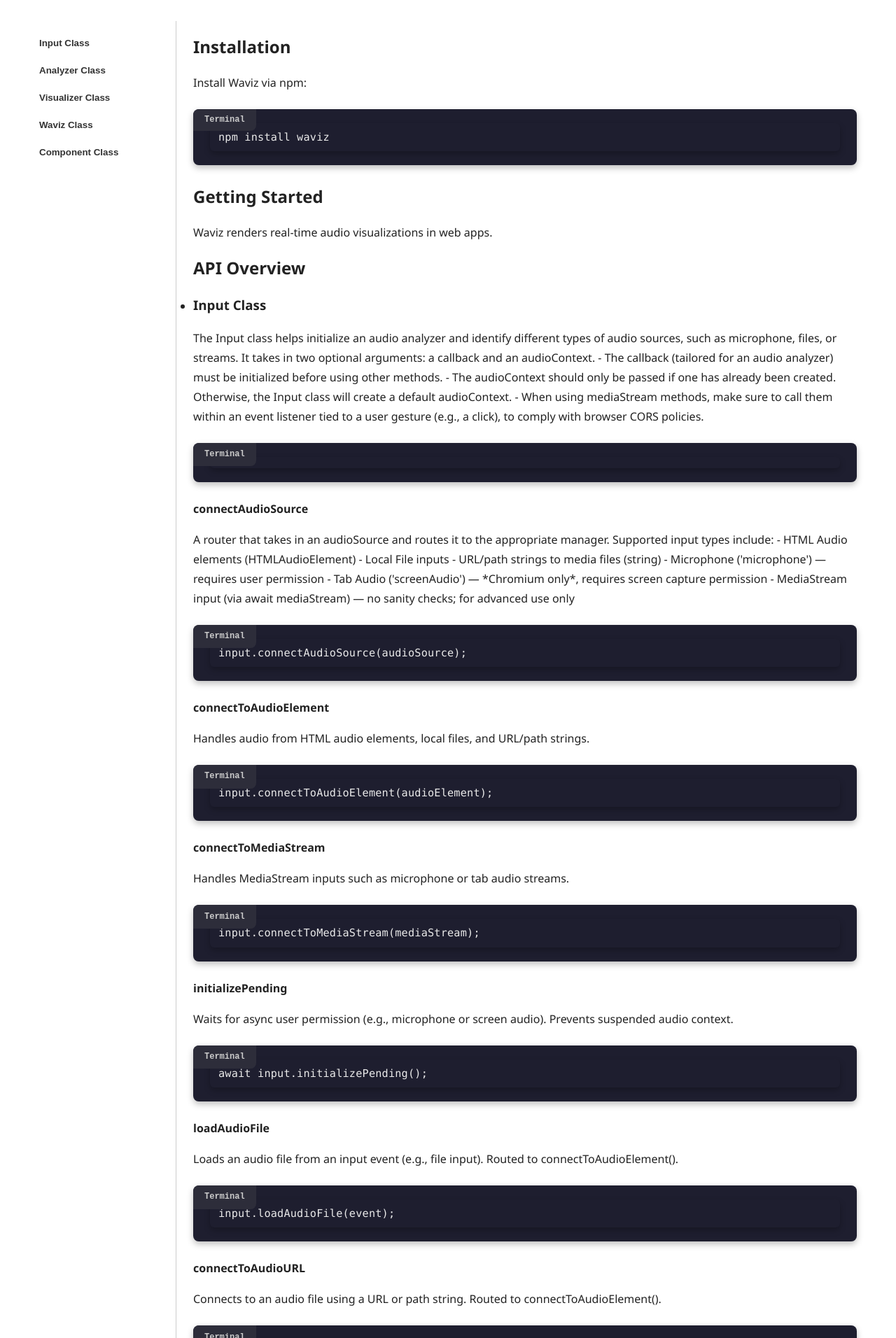
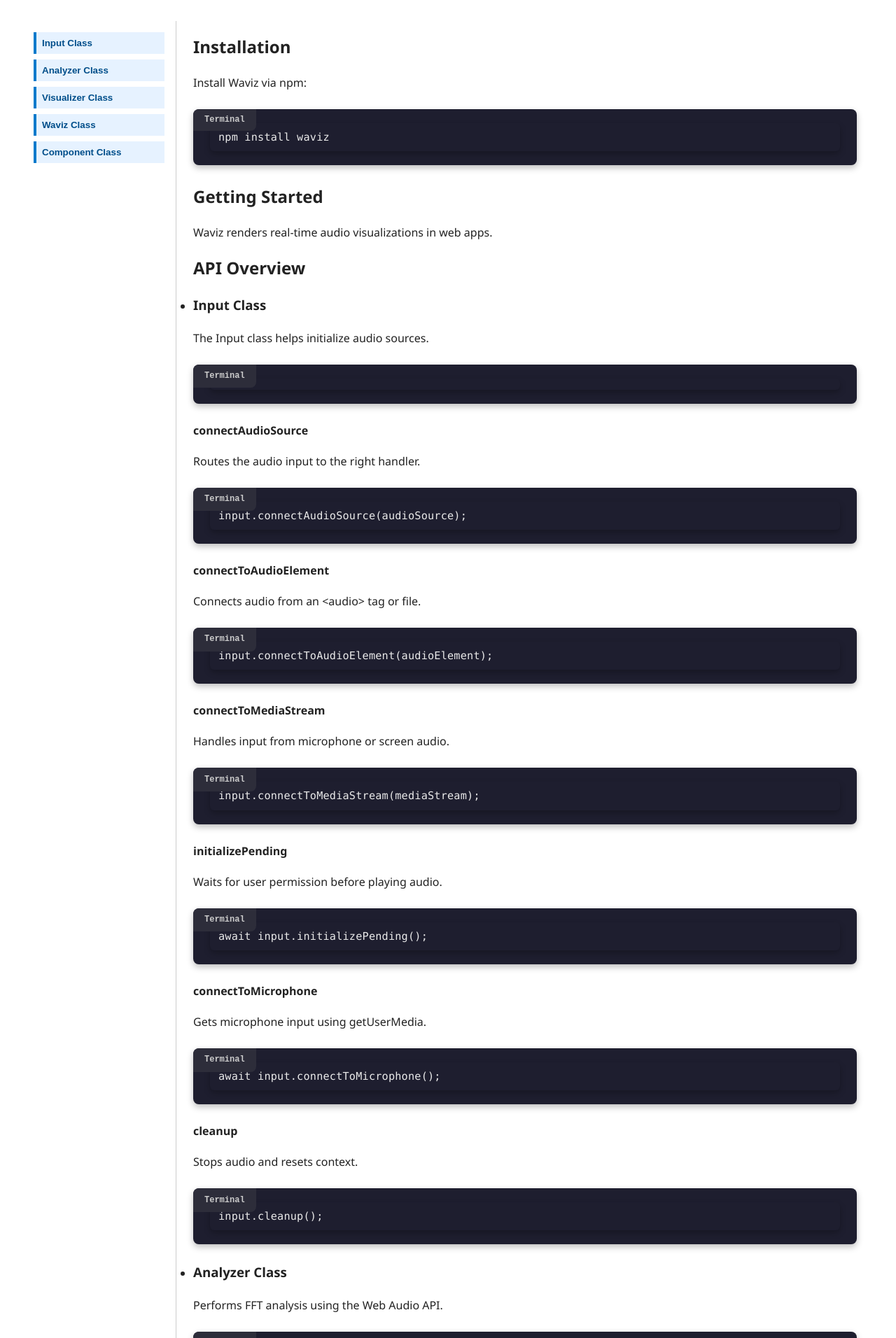
Before and after one commit to Waviz-Team/WavizWebsite, a React (Vite) app: page /docs in a window 1280 px wide. Shown: the part 248-2160 px from the top of the page at 70% size. Built offline with nearby package versions, Linux system fonts and the light colour scheme.

Commit message:
fix(docs-sidebar progress)

```diff
--- a/src/App.css
+++ b/src/App.css
@@ -326,3 +326,11 @@
   display: inline-block;
   box-shadow: 0 4px 8px rgba(0, 0, 0, 0.25);
 }
+
+/* Highlight active sidebar item (from search) */
+.sidebar-item.active {
+  background-color: #e6f2ff;
+  font-weight: bold;
+  border-left: 4px solid #007acc;
+  color: #004e8a;
+}
--- /dev/null
+++ b/src/components/bst.ts
@@ -0,0 +1,69 @@
+// Binary Search Tree for Waviz Docs live search
+export class BSTNode {
+  key: string;
+  data: any;
+  left: BSTNode | null;
+  right: BSTNode | null;
+
+  constructor(key: string, data: any) {
+    this.key = key.toLowerCase(); // for case-insensitive search
+    this.data = data;
+    this.left = null;
+    this.right = null;
+  }
+}
+
+export class BST {
+  root: BSTNode | null = null;
+
+  insert(key: string, data: any) {
+    const newNode = new BSTNode(key, data);
+
+    if (!this.root) {
+      this.root = newNode;
+      return;
+    }
+
+    let current = this.root;
+
+    while (true) {
+      if (key.toLowerCase() < current.key) {
+        if (!current.left) {
+          current.left = newNode;
+          return;
+        }
+        current = current.left;
+      } else {
+        if (!current.right) {
+          current.right = newNode;
+          return;
+        }
+        current = current.right;
+      }
+    }
+  }
+
+  search(query: string): any[] {
+    const result: any[] = [];
+    const q = query.toLowerCase().trim();
+
+    const dfs = (node: BSTNode | null) => {
+      if (!node) return;
+      if (node.key.includes(q)) result.push(node.data);
+      dfs(node.left);
+      dfs(node.right);
+    };
+
+    dfs(this.root);
+    return result;
+  }
+
+  static deduplicateResults(results: any[]): any[] {
+    const seen = new Set();
+    return results.filter((item) => {
+      if (seen.has(item.name)) return false;
+      seen.add(item.name);
+      return true;
+    });
+  }
+}
--- a/src/pages/Docs.tsx
+++ b/src/pages/Docs.tsx
@@ -1,236 +1,163 @@
-import React, { useState } from 'react';
+import React, { useState, useEffect, useRef } from 'react';
 import '../App.css';
+import { BST } from '../components/bst'; // 📘 Import our Binary Search Tree class
 
 export default function Docs() {
+  // Stores the text the user types in the search bar
   const [query, setQuery] = useState('');
+
+  // Holds the list of API items to show based on the search
+  const [filteredApiList, setFilteredApiList] = useState<any[]>([]);
+
+  // Keeps track of which sidebar section is expanded
   const [expandedSection, setExpandedSection] = useState<number | null>(null);
 
+  // Reference to the BST instance we will build and search
+  const bstRef = useRef<BST | null>(null);
+
+  // Expand/collapse section logic
   const toggleSection = (index: number) => {
     setExpandedSection((prev) => (prev === index ? null : index));
   };
 
+  // Full documentation content (name, description, methods, etc.)
   const apiList = [
     {
       name: 'Input Class',
-    description: `The Input class helps initialize an audio analyzer and identify different types of audio sources, such as microphone, files, or streams.
-
-    It takes in two optional arguments: a callback and an audioContext.
-
-    - The callback (tailored for an audio analyzer) must be initialized before using other methods.
-    - The audioContext should only be passed if one has already been created. Otherwise, the Input class will create a default audioContext.
-    - When using mediaStream methods, make sure to call them within an event listener tied to a user gesture (e.g., a click), to comply with browser CORS policies.`,
+      description: 'The Input class helps initialize audio sources.',
       content: '',
       methods: [
         {
           name: "connectAudioSource",
-  description: `A router that takes in an audioSource and routes it to the appropriate manager.
-
-Supported input types include:
-- HTML Audio elements (HTMLAudioElement)
-- Local File inputs
-- URL/path strings to media files (string)
-- Microphone ('microphone') — requires user permission
-- Tab Audio ('screenAudio') — *Chromium only*, requires screen capture permission
-- MediaStream input (via await mediaStream) — no sanity checks; for advanced use only`,
+          description: "Routes the audio input to the right handler.",
           content: `input.connectAudioSource(audioSource);`
         },
         {
           name: "connectToAudioElement",
-    description:
-      "Handles audio from HTML audio elements, local files, and URL/path strings.",
+          description: "Connects audio from an <audio> tag or file.",
           content: `input.connectToAudioElement(audioElement);`,
         },
         {
           name: "connectToMediaStream",
-    description:
-      "Handles MediaStream inputs such as microphone or tab audio streams.",
+          description: "Handles input from microphone or screen audio.",
           content: `input.connectToMediaStream(mediaStream);`,
         },
         {
           name: "initializePending",
-    description:
-      "Waits for async user permission (e.g., microphone or screen audio). Prevents suspended audio context.",
+          description: "Waits for user permission before playing audio.",
           content: `await input.initializePending();`,
         },
         {
-    name: "loadAudioFile",
-    description:
-      "Loads an audio file from an input event (e.g., file input). Routed to connectToAudioElement().",
-    content: `input.loadAudioFile(event);`,
-  },
-  {
-    name: "connectToAudioURL",
-    description:
-      "Connects to an audio file using a URL or path string. Routed to connectToAudioElement().",
-    content: `input.connectToAudioURL("path/to/audio.mp3");`,
-  },
-  {
-    name: "connectToHTMLElement",
-    description:
-      "Connects an existing HTML audio element to Web Audio API. Listens for 'play' to resume audio context.",
-    content: `input.connectToHTMLElement(document.getElementById("myAudio"));`,
-  },
-  {
           name: "connectToMicrophone",
-    description:
-      "Accesses the user's microphone using getUserMedia. Routed from initializePending(). Supported by modern browsers.",
+          description: "Gets microphone input using getUserMedia.",
           content: `await input.connectToMicrophone();`,
         },
         {
-    name: "connectToScreenAudio",
-    description:
-      "Captures audio from the current browser tab using getDisplayMedia. Only supported in Chromium browsers.",
-    content: `await input.connectToScreenAudio();`,
-  },
-  {
-    name: "getSourceNode",
-    description: "Returns the current source node connected to Web Audio API.",
-    content: `input.getSourceNode();`,
-  },
-  {
-    name: "getAudioContext",
-    description: "Returns the current audioContext being used.",
-    content: `input.getAudioContext();`,
-  },
-  {
           name: "cleanup",
-    description:
-      "Disconnects and clears the current audio context. Requires reinitialization to reuse.",
+          description: "Stops audio and resets context.",
           content: `input.cleanup();`,
         },
-]
-,
+      ],
     },
     {
       name: 'Analyzer Class',
-      description: `The AudioAnalyzer class provides an in-house analyzer for audio data while maintaining clear separation of concerns. It uses the Web Audio API to run Fourier transformations on a given audio context. The core method, startAnalysis, takes two required arguments:
-
-      - audioContext (AudioContext): The audio environment
-      - sourceNode (AudioNode): The audio source to analyze
-
-      startAnalysis creates an analyser node and begins FFT (Fast Fourier Transform) analysis. Default fftSize is 2048. A future update will allow users to change fftSize dynamically.`,
+      description: 'Performs FFT analysis using the Web Audio API.',
       content: `analyzer.startAnalysis(audioContext, sourceNode);`,
       methods: [
         {
           name: 'startAnalysis',
-      description:
-        'The primary method of the audioAnalyzer class. It will run a Fourier analysis on the audioContext using .createAnalyser() defined by WebAudioApi. By default, it will take a fftSize of 2048. Future Update: Allow users to dynamically change fftSize!',
+          description: 'Starts analyzing the input audio.',
           content: 'analyzer.startAnalysis(audioContext, sourceNode);',
         },
-
         {
           name: 'getFrequencyData',
-        description: ' allows users/functions to pull the array of frequency data mapped by FFT in bins to access. The array will be of type 8-bit unsigned integers with an array length of 1/2 the fftSize.',
+          description: 'Gets current frequency data from audio.',
           content: 'const data = analyzer.getFrequencyData();',
         },
         {
           name: 'getTimeDomainData',
-      description:
-        'allows users/functions to pull the array of time mapped data by FFT in bins to access. The array will be of type 8-bit unsigned integers with an array length of 1/2 the fftSize.',
+          description: 'Gets waveform data from audio.',
           content: 'const waveform = analyzer.getTimeDomainData();',
         },
-    {
-      name: 'getDataArray',
-      description:
-        'Allows users/functions to grab the raw freq data in type 8-bit unsigned integers.',
-      content: 'const rawData = analyzer.getDataArray();',
-    },
-    {
-      name: 'getBufferLength',
-      description:
-        'This will output the frequency bin count as a number, which will be 1/2 the fftSize.',
-      content: 'const bins = analyzer.getBufferLength();',
-    },
-    {
-      name: ' get timeData ()',
-      description:
-        'A getter function that outputs the same result as getTimeDomainData(). This is here in case users want to access live data via a getter function instead.',
-      content: 'const waveform = analyzer.timeData;',
-    },
-    {
-      name: 'get freqData ()',
-      description:
-        'A getter function that outputs the same result as getFrequencyData(). This is here in case users want to access live data via a getter function instead.',
-      content: 'const spectrum = analyzer.freqData;',
-    },
-
       ],
     },
     {
       name: 'Visualizer Class',
-      description: 'Renders real-time visuals on the canvas.',
+      description: 'Draws visuals on the canvas using audio data.',
       content: `Visualizer connects to the canvas and draws audio patterns.`,
       methods: [
         {
           name: 'draw',
-          description: 'Draws visualization on canvas.',
+          description: 'Renders visuals on a canvas element.',
           content: 'visualizer.draw(canvas);',
         },
       ],
     },
     {
       name: 'Waviz Class',
-  description: `The purpose of the Waviz class is to provide a wrapper class for all the modularized classes we have defined below (input, analyzer, visualizer) through class composition. If you want a simple, effective way to create a visualizer that isn't a react component, use this class! The Waviz class takes in 3 optional arguments:
-
-- canvas: type should be an HTML Canvas Element. We need a provided user canvas to draw our visualizer on!
-- audioSource: type will be the same type defined in the Input class .connectAudioSource() below. This is necessary as well if you want to start the visualizer!
-- audioContext:  type will be an AudioContext. This is the currently the only optional parameter that is not needed to start the visualizer. However, if an audioContext has already been established and you don't want to duplicate audioContext (you probably shouldn't), then you can pass in your already existing audioContext. This is also helpful in the case you want to create multiple visualizers on the same page. All 3 arguments are not needed to initialize the class. However, the first two (canvas, audioSource) should be passed in if you want to start the visualizer. Using these arguments, the Waviz class will auto initialize the visualizer/audioContext for you.`,
+      description: 'Combines Input, Analyzer, and Visualizer in one class.',
       content: `const waviz = new Waviz(canvas, audioSource, audioContext);`,
       methods: [
         {
           name: 'getFrequencyData',
-      description:
-        'A delegator method that pulls the frequency data while providing sanity checks. For more details, refer to our audioAnalyzer documentation!',
+          description: 'Safely gets frequency data from inside.',
           content: 'const data = waviz.getFrequencyData();',
         },
         {
-      name: 'getTimeDomainData',
-      description:
-        'A delegator method that pulls the time domain data while providing sanity checks. For more details, refer to our audioAnalyzer documentation!',
-      content: 'const waveform = waviz.getTimeDomainData();',
-    },
-    {
           name: 'cleanup',
-      description:
-        'Delegates to Input.cleanup(). Safely disconnects the audio context and clears connections.',
+          description: 'Disconnects and resets audio system.',
           content: 'waviz.cleanup();',
-    },
-    {
-      name: 'wave',
-      description:
-        'Convenience method for drawing waveforms. Takes in the optional arguments of options (for the full list of options, refer to the visualizer documentation!). This will initialize the wave visualizer for you. If using mediaStream inputs, make sure to call within an event listener, tied to a user gesture, in order to comply with browser autoplay and permission policies!',
-    },
-    {
-      name: 'bar',
-      description:
-        'Convenience method for drawing bar visualizations. takes in the optional arguments of options (for the full list of options, refer to the visualizer documentation!). This will initialize the bar visualizer for you. If using mediaStream inputs, make sure to call within an event listener, tied to a user gesture, in order to comply with browser autoplay and permission policies!',
-
-      content: 'waviz.bar({ barWidth: 4, numBars: 128 });',
         },
       ],
     },
     {
       name: 'Component Class',
-      description: 'Reusable visual modules for custom integration.',
-      content: `Component provides React components like <WaveViz />`,
+      description: 'Provides reusable React components like <WaveViz />',
+      content: `<WaveViz audioSource="file" />`,
       methods: [
         {
           name: 'WaveComponent',
-          description: 'React component for waveform visualization.',
+          description: 'A React component that visualizes waveform.',
           content: '<WaveViz audioSource="file" />',
         },
       ],
     },
   ];
 
-  const filteredApiList = apiList.filter(({ name, description, content }) => {
-    const q = query.toLowerCase().trim();
-    return (
-      name.toLowerCase().includes(q) ||
-      description.toLowerCase().includes(q) ||
-      content.toLowerCase().replace(/\s+/g, ' ').includes(q)
-    );
+  // On first load: create and build the BST with all doc items
+  useEffect(() => {
+    const bst = new BST();
+
+    // Insert each item's name, description, and method info into the tree
+    apiList.forEach((item) => {
+      bst.insert(item.name, item);
+      bst.insert(item.description, item);
+      if (item.content) bst.insert(item.content, item);
+
+      item.methods?.forEach((method) => {
+        bst.insert(method.name, item);
+        bst.insert(method.description, item);
+        if (method.content) bst.insert(method.content, item);
       });
+    });
+
+    bstRef.current = bst;
+    setFilteredApiList(apiList); // Show all docs by default
+  }, []);
+
+  // When query changes, search the BST and show matching items
+  useEffect(() => {
+    if (!query.trim()) {
+      setFilteredApiList(apiList); // If search is empty, show all
+      return;
+    }
+
+    if (bstRef.current) {
+      const results = bstRef.current.search(query); // Search by keyword
+      const deduped = BST.deduplicateResults(results); // Remove duplicates
+      setFilteredApiList(deduped); // Show matched items
+    }
+  }, [query]);
 
   return (
     <div className="docs-page">
@@ -245,16 +172,25 @@
           placeholder="Search documentation..."
           className="search-input"
           value={query}
-          onChange={(e) => setQuery(e.target.value)}
+          onChange={(e) => setQuery(e.target.value)} // 💬 Live search
         />
       </section>
 
       <div className="docs-container">
+        {/* Sidebar with section buttons */}
         <aside className="docs-sidebar">
   <ul>
-            {apiList.map((item, index) => (
+    {apiList.map((item, index) => {
+      const isActive = filteredApiList.some((f) => f.name === item.name); // ✅ 검색 결과에 있는지 체크
+
+      return (
         <li key={item.name}>
-                <button onClick={() => toggleSection(index)}>{item.name}</button>
+          <button
+            className={`sidebar-item ${isActive ? 'active' : ''}`} // ✅ 클래스 조건 적용
+            onClick={() => toggleSection(index)}
+          >
+            {item.name}
+          </button>
           {expandedSection === index && (
             <ul>
               {(item.methods || []).map((method) => (
@@ -265,10 +201,13 @@
             </ul>
           )}
         </li>
-            ))}
+      );
+    })}
   </ul>
 </aside>
 
+
+        {/* Main content section */}
         <main className="docs-content">
           <section className="docs-section">
             <h2>Installation</h2>
@@ -290,6 +229,8 @@
                     <h3 id={item.name.toLowerCase()}>{item.name}</h3>
                     <p>{item.description}</p>
                     <pre className="code-block"><code>{item.content}</code></pre>
+
+                    {/* Show each method under the class */}
                     {item.methods && item.methods.map((method) => (
                       <div key={method.name}>
                         <h4 id={method.name.toLowerCase()}>{method.name}</h4>
```
Also changed, not shown: src/pages/Gallery 2.css (added, +105 -0 lines), src/pages/GalleryItems 2.tsx (added, +32 -0 lines), 1 other file (tests, documents, lock files or other folders). Lines whose indentation alone changed are shown as unchanged.
